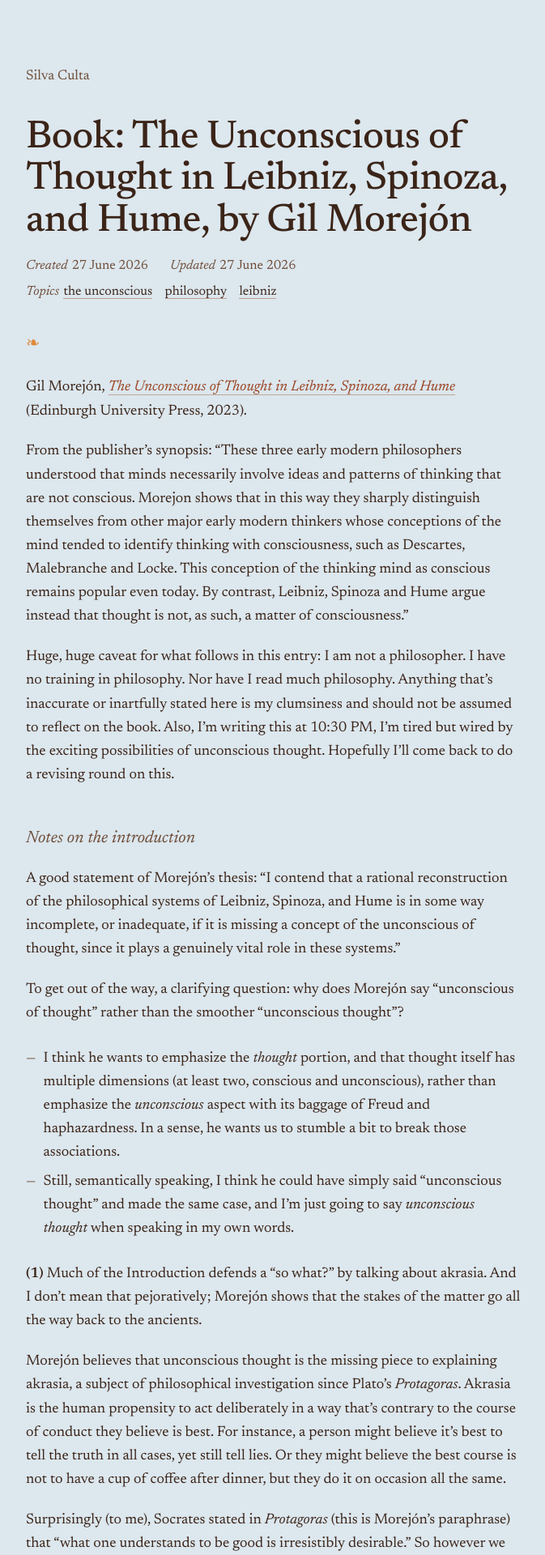
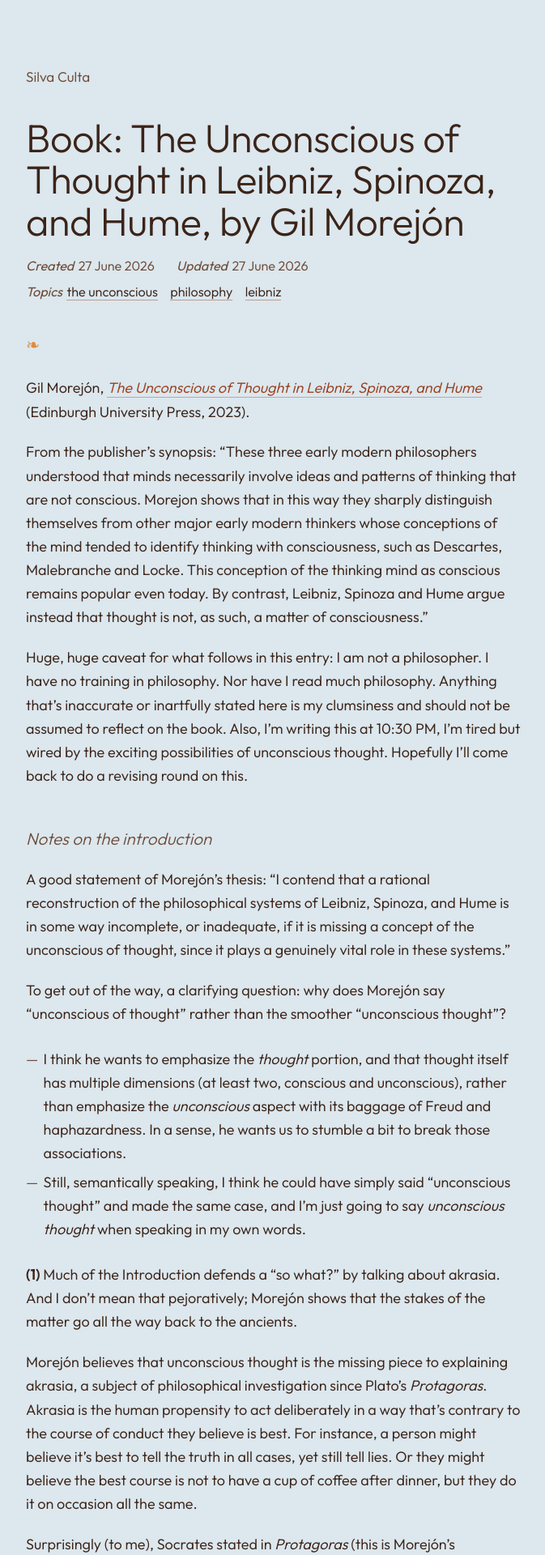
Before and after one commit to lauramoorewrites-del/treasury, a Jekyll site: the page built from _pages/the-unconscious-of-thought.md, in a window 1280 px wide. Shown: the top 1920 px of the page at 81% size, without its empty margins (302-975 px from the left). Built offline with Jekyll 4.4.1, drawn with Linux system fonts in a browser that asks for light colours.

Commit message:
Switch site typeface from Newsreader to Outfit
Co-Authored-By: Claude Opus 5.5 (1M context) <noreply@anthropic.com>

```diff
--- a/_layouts/default.html
+++ b/_layouts/default.html
@@ -7,7 +7,7 @@
   {% seo title=false %}
   <link rel="preconnect" href="https://fonts.googleapis.com">
   <link rel="preconnect" href="https://fonts.gstatic.com" crossorigin>
-  <link href="https://fonts.googleapis.com/css2?family=Newsreader:ital,opsz,wght@0,6..72,400;0,6..72,500;0,6..72,600;1,6..72,400;1,6..72,500&display=swap" rel="stylesheet">
+  <link href="https://fonts.googleapis.com/css2?family=Outfit:wght@100..900&display=swap" rel="stylesheet">
   <link rel="stylesheet" href="{{ '/assets/style.css' | relative_url }}?v={{ site.time | date: '%s' }}">
 </head>
 <body>
--- a/_layouts/home.html
+++ b/_layouts/home.html
@@ -7,7 +7,7 @@
   {% seo title=false %}
   <link rel="preconnect" href="https://fonts.googleapis.com">
   <link rel="preconnect" href="https://fonts.gstatic.com" crossorigin>
-  <link href="https://fonts.googleapis.com/css2?family=Newsreader:ital,opsz,wght@0,6..72,400;0,6..72,500;0,6..72,600;1,6..72,400;1,6..72,500&display=swap" rel="stylesheet">
+  <link href="https://fonts.googleapis.com/css2?family=Outfit:wght@100..900&display=swap" rel="stylesheet">
   <link rel="stylesheet" href="{{ '/assets/style.css' | relative_url }}?v={{ site.time | date: '%s' }}">
 </head>
 <body>
--- a/_layouts/topic.html
+++ b/_layouts/topic.html
@@ -7,7 +7,7 @@
   {% seo title=false %}
   <link rel="preconnect" href="https://fonts.googleapis.com">
   <link rel="preconnect" href="https://fonts.gstatic.com" crossorigin>
-  <link href="https://fonts.googleapis.com/css2?family=Newsreader:ital,opsz,wght@0,6..72,400;0,6..72,500;0,6..72,600;1,6..72,400;1,6..72,500&display=swap" rel="stylesheet">
+  <link href="https://fonts.googleapis.com/css2?family=Outfit:wght@100..900&display=swap" rel="stylesheet">
   <link rel="stylesheet" href="{{ '/assets/style.css' | relative_url }}?v={{ site.time | date: '%s' }}">
 </head>
 <body>
--- a/assets/style.css
+++ b/assets/style.css
@@ -1,7 +1,7 @@
-/* Silva Culta. One serif (Newsreader). Colours follow the Strange Clarity
+/* Silva Culta. One typeface (Outfit, a geometric sans close to Rigidica). Colours follow the Strange Clarity
    palette: chalk-blue ground, chocolate ink, burnt-orange links, marigold ornament. */
 
-@import url('https://fonts.googleapis.com/css2?family=Newsreader:ital,opsz,wght@0,6..72,400;0,6..72,500;0,6..72,600;1,6..72,400;1,6..72,500&display=swap');
+@import url('https://fonts.googleapis.com/css2?family=Outfit:wght@100..900&display=swap');
 
 :root{
   color-scheme: light;
@@ -24,9 +24,9 @@ body{
   margin: 0;
   background: var(--paper);
   color: var(--ink);
-  font-family: "Newsreader", Georgia, "Times New Roman", serif;
-  font-optical-sizing: auto;
-  font-variant-numeric: oldstyle-nums;
+  font-family: "Outfit", "Helvetica Neue", Arial, sans-serif;
+  font-weight: 350;
+  font-variant-numeric: normal;
   line-height: 1.62;
   -webkit-font-smoothing: antialiased;
   text-rendering: optimizeLegibility;
@@ -46,11 +46,11 @@ body{
 .card-index{ max-width: var(--measure-index); }
 
 /* headings */
-h1{ font-weight: 500; font-size: clamp(2rem, 5.5vw, 2.7rem); line-height: 1.06;
+h1{ font-weight: 300; font-size: clamp(2rem, 5.5vw, 2.7rem); line-height: 1.06;
     letter-spacing: -0.01em; margin: 0 0 0.9rem; }
-h2{ font-weight: 400; font-style: italic; font-size: 1.15rem;
+h2{ font-weight: 300; font-style: italic; font-size: 1.15rem;
     color: var(--muted-ink); margin: 2.6rem 0 1rem; }
-h3{ font-weight: 600; font-size: 1.05rem; margin: 2rem 0 0.6rem; }
+h3{ font-weight: 500; font-size: 1.05rem; margin: 2rem 0 0.6rem; }
 p{ margin: 0 0 1.15rem; }
 
 /* links */
@@ -66,6 +66,7 @@ blockquote{ margin: 1.7rem 0; padding-left: 1.15rem;
 
 hr{ border: 0; border-top: 1px solid var(--rule); margin: 2.4rem 0; }
 img{ max-width: 100%; height: auto; }
+strong, b{ font-weight: 600; }
 code, pre{ font-family: var(--mono); font-size: 0.9em; }
 pre{ overflow-x: auto; padding: 0.9rem 1rem; border: 1px solid var(--rule); border-radius: 3px; }
 ::selection{ background: color-mix(in srgb, var(--accent) 22%, transparent); }
```
